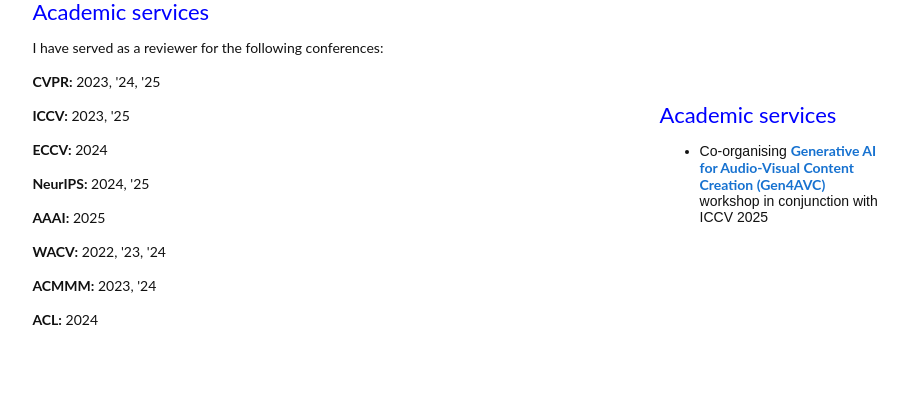
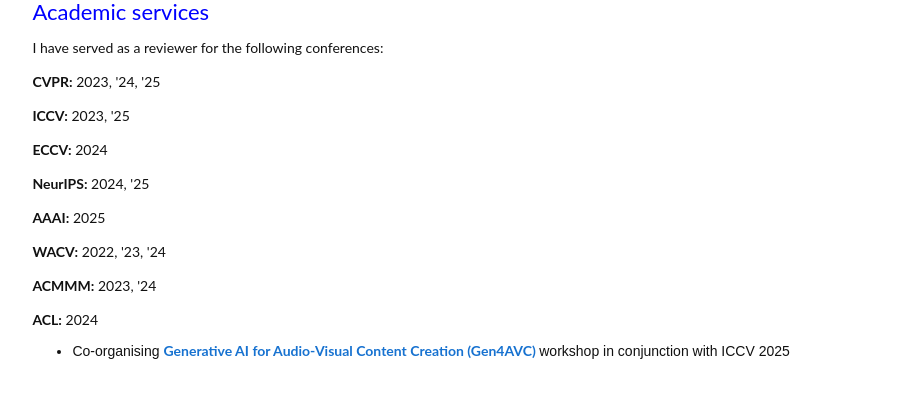
Before and after one commit to schowdhury671/schowdhury671.github.io, a Jekyll site: the page others/index.html, which Jekyll copies as it is, in a window 1280 px wide, cut to the strip 397-795 px from the top of the page. Shown: the whole strip, without its empty margins (182-1090 px from the left). Built offline with Jekyll 4.4.1, drawn with Linux system fonts in a browser that asks for light colours.

Commit message:
Update index.html

```diff
--- a/others/index.html
+++ b/others/index.html
@@ -139,14 +139,12 @@
 		<strong>ACL:</strong> 2024
 
               </p>
-            </td>
 
-	  <td style="padding:2.5%;width:70%;vertical-align:middle">
-              <h2><font color="blue">Academic services</font></h2>
-              <ul>
+	      <p>
+		 <ul>
                     <li>Co-organising <a href="https://gen4avc.github.io/">Generative AI for Audio-Visual Content Creation (Gen4AVC) </a> workshop in conjunction with ICCV 2025 </li>
-
                 </ul>
+	      </p>
             </td>
           </tr>
         </table>
```
